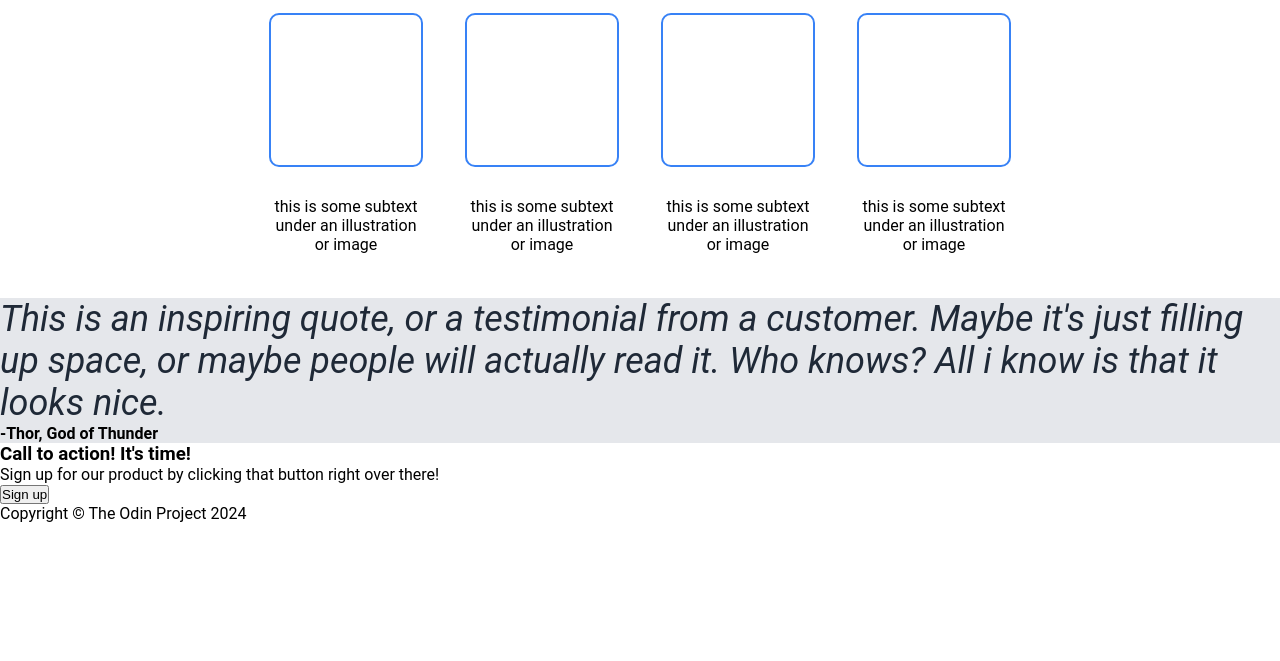
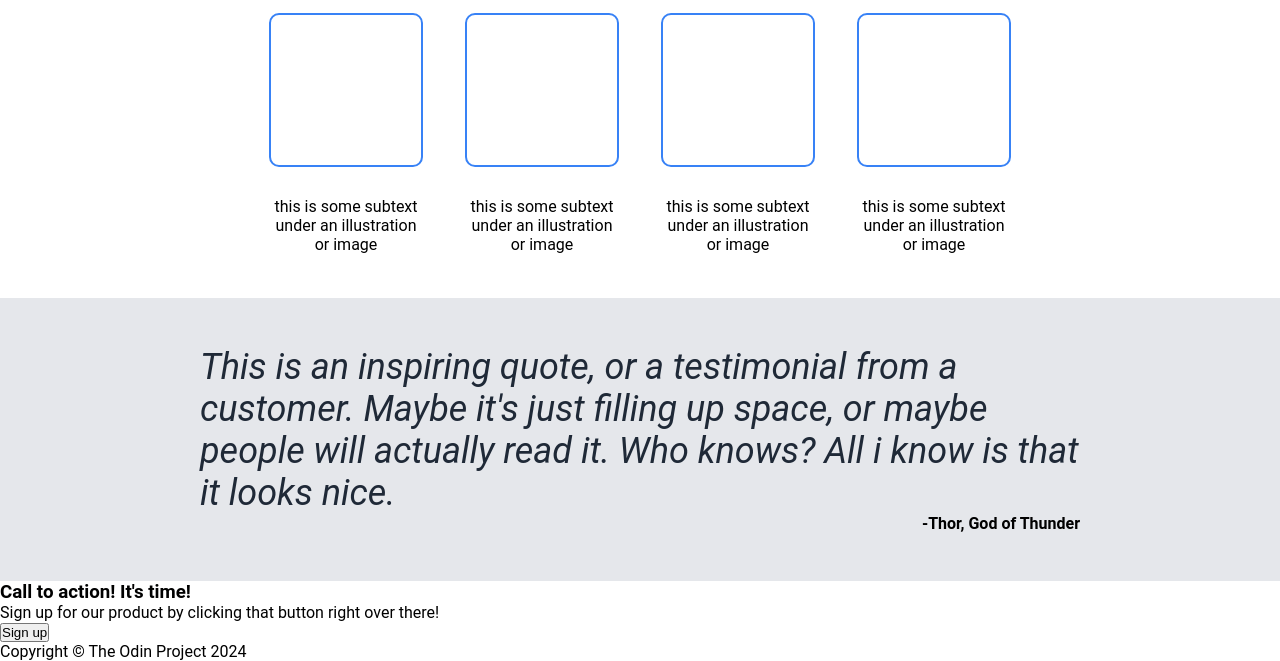
Before and after one commit to jacknb1ack/odinproject-landing-page, a plain HTML site: page index.html in a window 1280 px wide. Shown: the part 427-1088 px from the top of the page. Before the commit the page ends 950 px from the top, so only its background shows below. Drawn offline with Linux system fonts and the light colour scheme.

Commit message:
finish quote section styling

```diff
--- a/style.css
+++ b/style.css
@@ -127,6 +127,9 @@ a {
 
 .quote {
   background-color: #e5e7eb;
+  padding: 48px 200px;
+  display: flex;
+  flex-direction: column;
 }
 
 .quote-text p {
@@ -137,4 +140,5 @@ a {
 
 .quote-author p {
   font-weight: 700;
+  text-align: right;
 }
```
